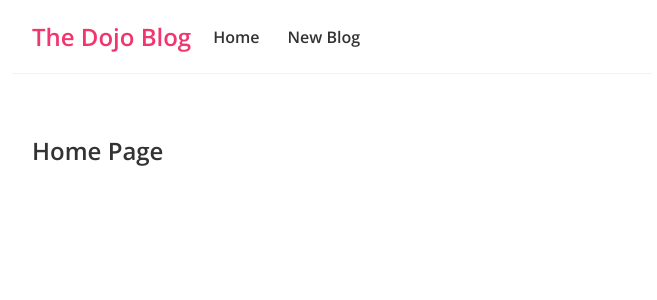
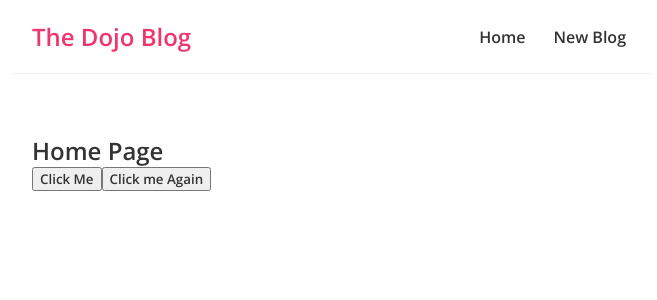
Before and after one commit to alirazamamdani/learning-reactjs, a React (Create React App) app: page / in a window 1280 px wide. Shown: the top 300 px of the page, without its empty margins (308-965 px from the left). Built offline with nearby package versions, Linux system fonts and the light colour scheme.

Commit message:
lesson 7

```diff
--- a/src/Component/Home.js
+++ b/src/Component/Home.js
@@ -1,7 +1,17 @@
 const Home = () => {
+
+    const handleClick = () => {
+        console.log("Click me")
+    }
+    const handleClickAgain = (name, e) => {
+        console.log("Hello "+ name, e.target)
+    }
+
     return (
         <div className="home">
             <h2>Home Page</h2>
+            <button onClick={handleClick} >Click Me</button>
+            <button onClick={(e)=> handleClickAgain("Ali Raza", e)}>Click me Again</button>
         </div>
      );
 }
--- a/src/index.css
+++ b/src/index.css
@@ -16,7 +16,7 @@
 .navbar h1 {
   color: #f1356d;
 }
-.narbar .links {
+.navbar .links {
   margin-left: auto;
 }
 .navbar a {
```
Also changed, not shown: 2 other files (tests, documents, lock files or other folders).
